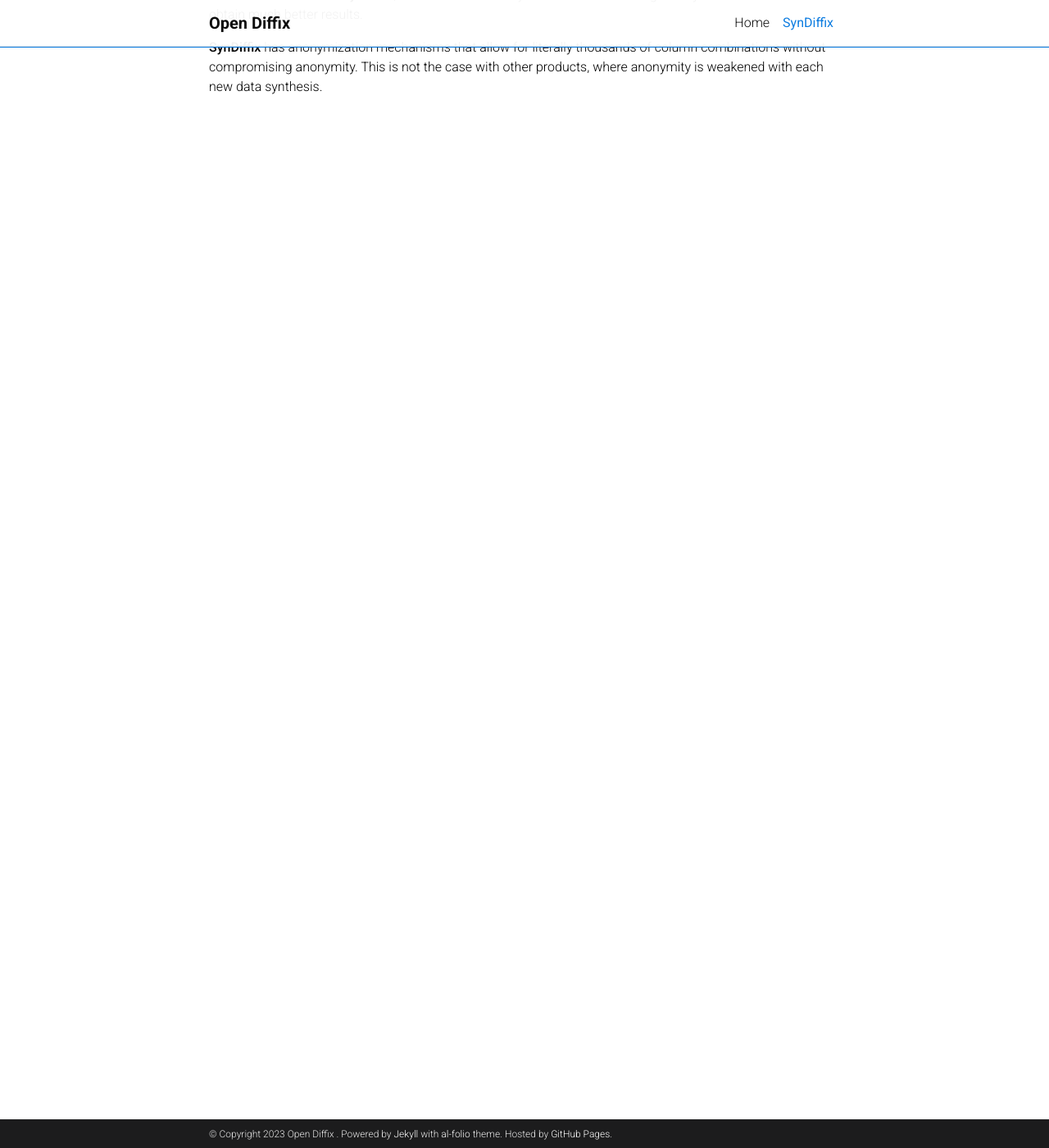
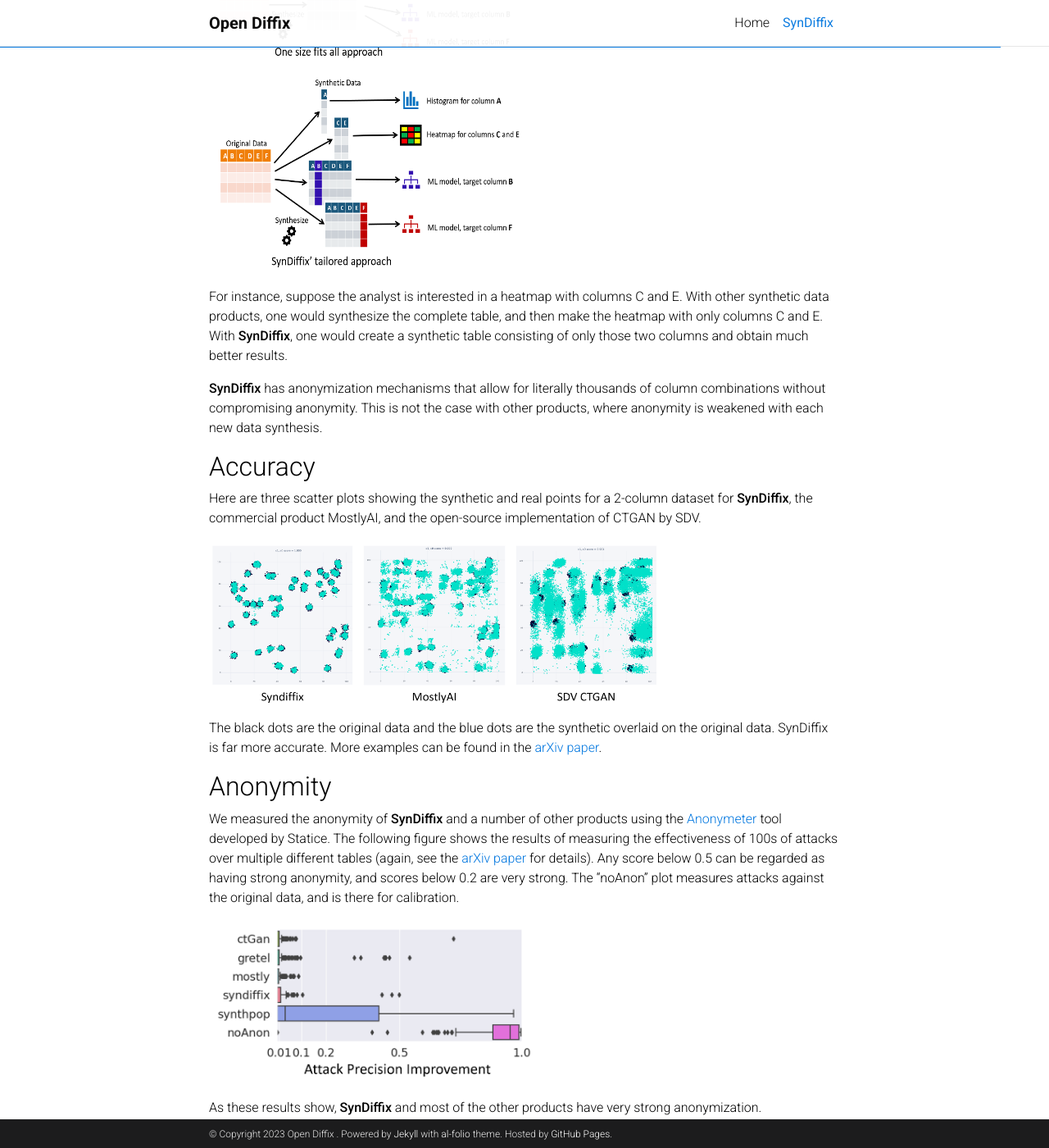
Before and after one commit to diffix/diffix.github.io, a Jekyll site: the page built from _pages/syndiffix.md, in a window 1280 px wide and 1400 px high, scrolled down 1019 px. Shown: the whole window at 82% size. Built offline with Jekyll 4.4.1, drawn with Linux system fonts in a browser that asks for light colours; comment, search, counter and statistics services are not loaded; a style sheet for code colours, icons or effects is not loaded; some of the changed text lies outside the part shown.

Commit message:
added figures and descriptions to syndiffix.md

```diff
--- a/_pages/syndiffix.md
+++ b/_pages/syndiffix.md
@@ -35,6 +35,24 @@
 
 Obtaining this accuracy improvement, however, requires a different usage style compared to other products. The intended usage style of other products is "*one size fits all*": a single synthetic dataset serves all use cases. By contrast, with **SynDiffix**, a different *tailored* synthetic dataset should be produced for each use case.
 
-For instance, suppose the analyst is interested in the correlation between columns A and B. With other synthetic data products, one would synthesize the complete table, and then measure the correlation between columns A and B. With **SynDiffix**, one would create a synthetic table consisting of only those two columns and obtain much better results.
+<img src="/assets/img/usage.png" width="400" height="400">
+
+For instance, suppose the analyst is interested in a heatmap with columns C and E. With other synthetic data products, one would synthesize the complete table, and then make the heatmap with only columns C and E. With **SynDiffix**, one would create a synthetic table consisting of only those two columns and obtain much better results.
 
 **SynDiffix** has anonymization mechanisms that allow for literally thousands of column combinations without compromising anonymity. This is not the case with other products, where anonymity is weakened with each new data synthesis.
+
+## Accuracy
+
+Here are three scatter plots showing the synthetic and real points for a 2-column dataset for **SynDiffix**, the commercial product MostlyAI, and the open-source implementation of CTGAN by SDV.
+
+<img src="/assets/img/scatter.png" width="550" height="200">
+
+The black dots are the original data and the blue dots are the synthetic overlaid on the original data. SynDiffix is far more accurate. More examples can be found in the [arXiv paper](https://arxiv.org/abs/2311.09628).
+
+## Anonymity
+
+We measured the anonymity of **SynDiffix** and a number of other products using the [Anonymeter](https://github.com/statice/anonymeter) tool developed by Statice. The following figure shows the results of measuring the effectiveness of 100s of attacks over multiple different tables (again, see the [arXiv paper](https://arxiv.org/abs/2311.09628) for details). Any score below 0.5 can be regarded as having strong anonymity, and scores below 0.2 are very strong. The "noAnon" plot measures attacks against the original data, and is there for calibration.
+
+<img src="/assets/img/privacy.png" width="400" height="200">
+
+As these results show, **SynDiffix** and most of the other products have very strong anonymization.
```
Also changed, not shown: assets/img/privacy.png (added), assets/img/scatter.png (added), assets/img/usage.png (added).
